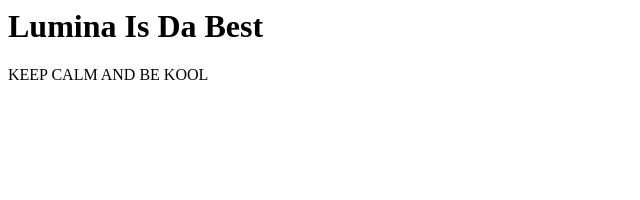
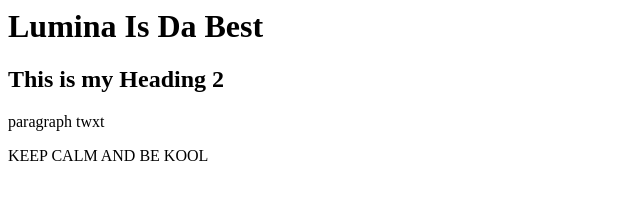
Before and after one commit to Lumina0/tempo, a plain HTML site: page index.html in a window 1280 px wide. Shown: the whole page, without its empty margins (0-640 px from the left). Drawn offline with Linux system fonts and the light colour scheme.

Commit message:
Update index.html

```diff
--- a/index.html
+++ b/index.html
@@ -6,5 +6,7 @@ Lumina's website
 </head>
 <body>
 <h1>Lumina Is Da Best</h1>
+  <h2> This is my Heading 2 </h2>
+  <p> paragraph twxt </p>
 KEEP CALM AND BE KOOL
 </html>
```
